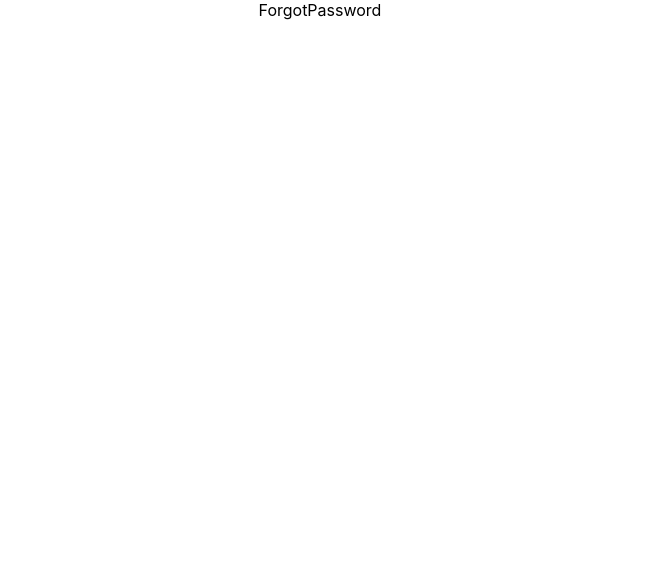
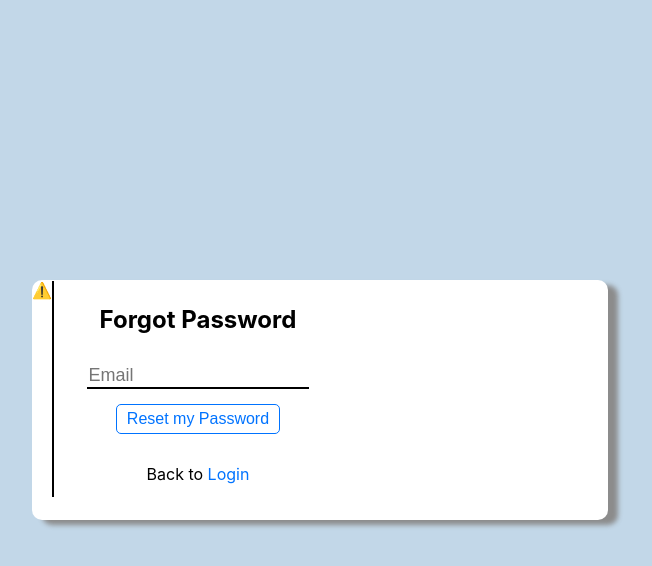
Before and after one commit to Aryan-Patil/Task_Management_Application, a React (Create React App) app: page /forgotpassword in a window 1280 px wide. Shown: the top 566 px of the page, without its empty margins (320-972 px from the left). Built offline with nearby package versions, Linux system fonts and the light colour scheme; no server answers.

Commit message:
forgot password page design completed

```diff
--- /dev/null
+++ b/src/Components/CSS/forgotpass.css
@@ -0,0 +1,34 @@
+
+.forgot-pass-main{
+    display: flex;
+    width: 100%;
+    height: 100vh;
+    background-color: #c2d7e8;
+}
+.forgot-pass-card{
+    display: flex;
+    margin: auto;
+    border-radius: 10px;
+    box-shadow: 10px 5px 5px rgb(140, 140, 140);
+    background-color: #ffffff;
+    height: 30vh;
+    width: 45%;
+}
+.forgot-pass-animation{
+    display: flex;
+}
+.forgot-pass-animation .animation{
+    width: 300px;
+}
+.forgot-pass-form {
+    width: 50%;
+}
+
+.forgot-pass-form .heading {
+    font-size: 24px;
+    font-weight: 700;
+    margin: 25px;
+}
+.go-to-login{
+    margin-top: 30px;
+}
--- a/src/Components/ForgotPassword.js
+++ b/src/Components/ForgotPassword.js
@@ -1,9 +1,37 @@
 import React from 'react'
-
+import { Player } from '@lottiefiles/react-lottie-player';
+import './CSS/forgotpass.css'
+import { NavLink } from 'react-router-dom';
 function ForgotPassword() {
-  return (
-    <div>ForgotPassword</div>
-  )
+    return (
+        <div className='forgot-pass-main'><div className="forgot-pass-card">
+            <div className="forgot-pass-animation">
+                <Player
+                    className='animation'
+                    autoplay
+                    loop
+                    src="https://assets4.lottiefiles.com/packages/lf20_mdhnmscc.json"
+                />
+                <div className="straight-line"></div>
+            </div>
+            <div className="login-form">
+                <div className="heading">
+                    Forgot Password
+                </div>
+                <form >
+                    <div className="form-child">
+                        <input type="email"  required placeholder="Email" />
+                    </div>
+                    <input className='submit-btn' type="submit" value="Reset my Password" />
+                </form>
+                <div className="go-to-login">
+                    <span>Back to </span>
+                    <NavLink className='color-2' to='/'>Login</NavLink>
+                </div>
+            </div>
+        </div>
+        </div>
+    )
 }
 
 export default ForgotPassword
```
